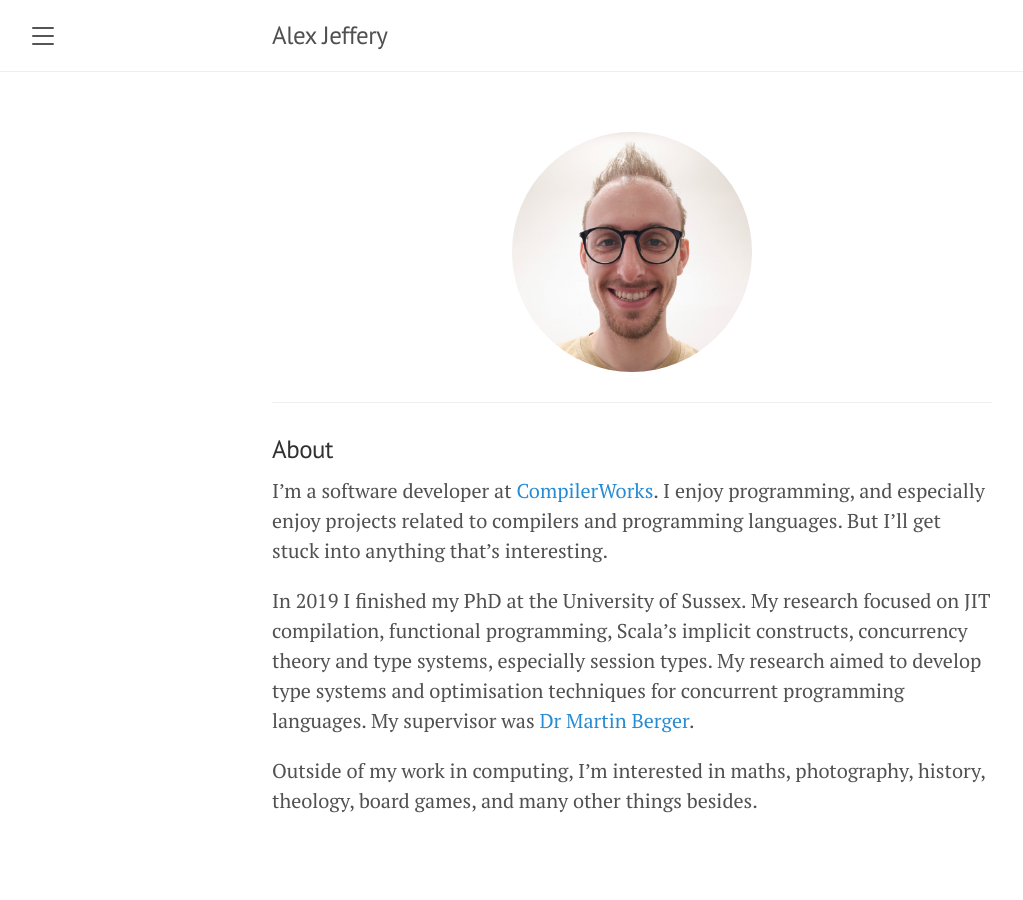
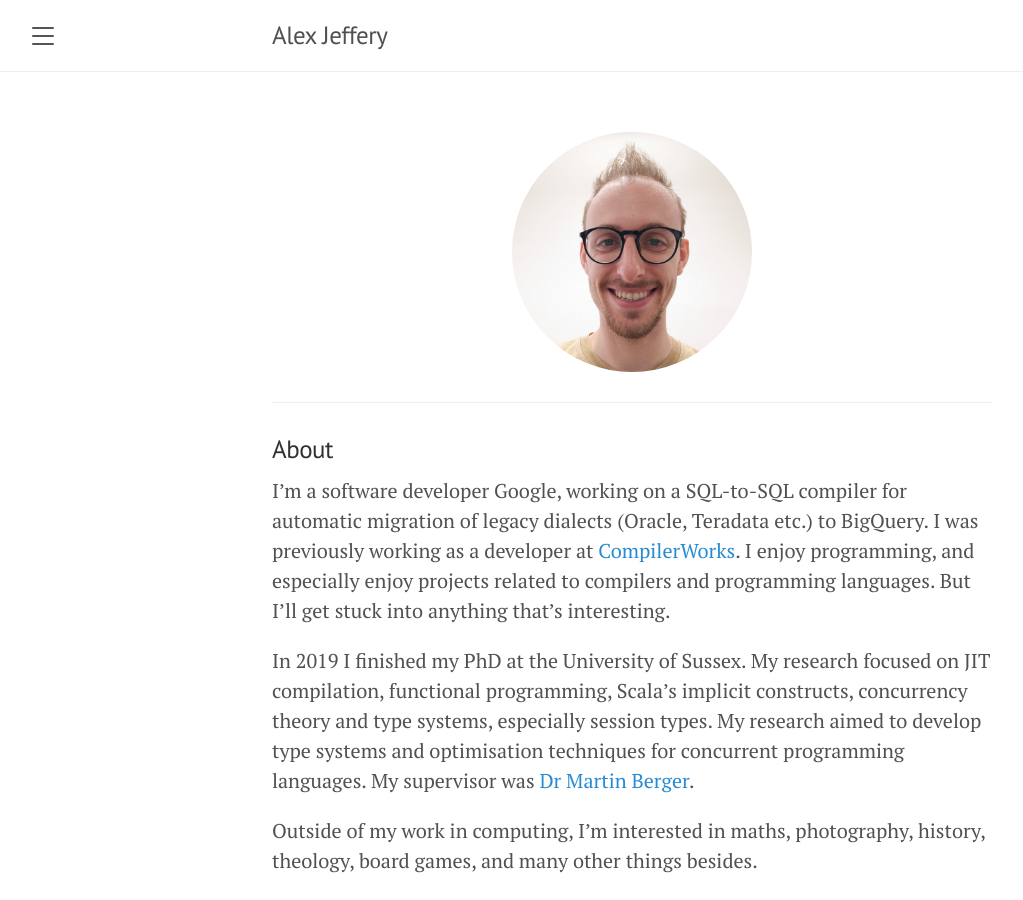
Before and after one commit to alexj136/alexj136.github.io, a Jekyll site: the page built from index.md, in a window 1280 px wide. Shown: the whole page, without its empty margins (8-1031 px from the left). Built offline with Jekyll 4.4.1, drawn with Linux system fonts in a browser that asks for light colours.

Commit message:
Update job on index.md.

```diff
--- a/index.md
+++ b/index.md
@@ -11,7 +11,7 @@ title: Home
 
 ### About
 
-I'm a software developer at [CompilerWorks](http://www.compilerworks.com). I enjoy programming, and especially enjoy projects related to compilers and programming languages. But I'll get stuck into anything that's interesting.
+I'm a software developer Google, working on a SQL-to-SQL compiler for automatic migration of legacy dialects (Oracle, Teradata etc.) to BigQuery. I was previously working as a developer at [CompilerWorks](http://www.compilerworks.com). I enjoy programming, and especially enjoy projects related to compilers and programming languages. But I'll get stuck into anything that's interesting.
 
 In 2019 I finished my PhD at the University of Sussex. My research focused on JIT compilation, functional programming, Scala's implicit constructs, concurrency theory and type systems, especially session types. My research aimed to develop type systems and optimisation techniques for concurrent programming languages. My supervisor was [Dr Martin Berger](http://users.sussex.ac.uk/~mfb21/).
 
```
